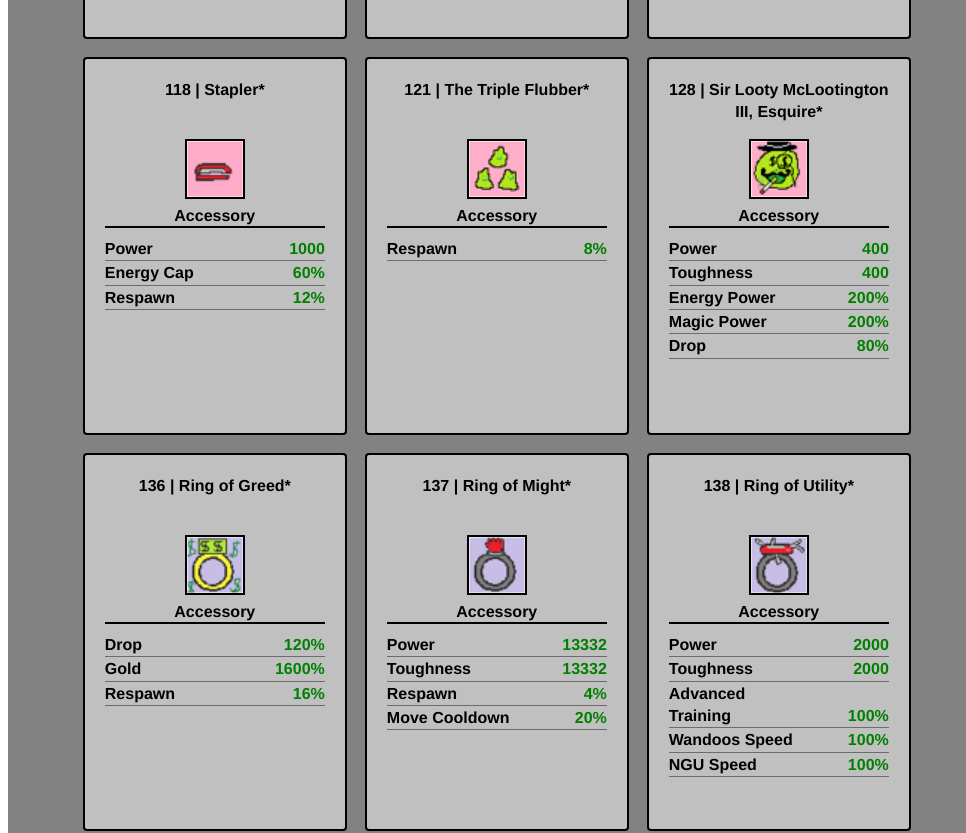
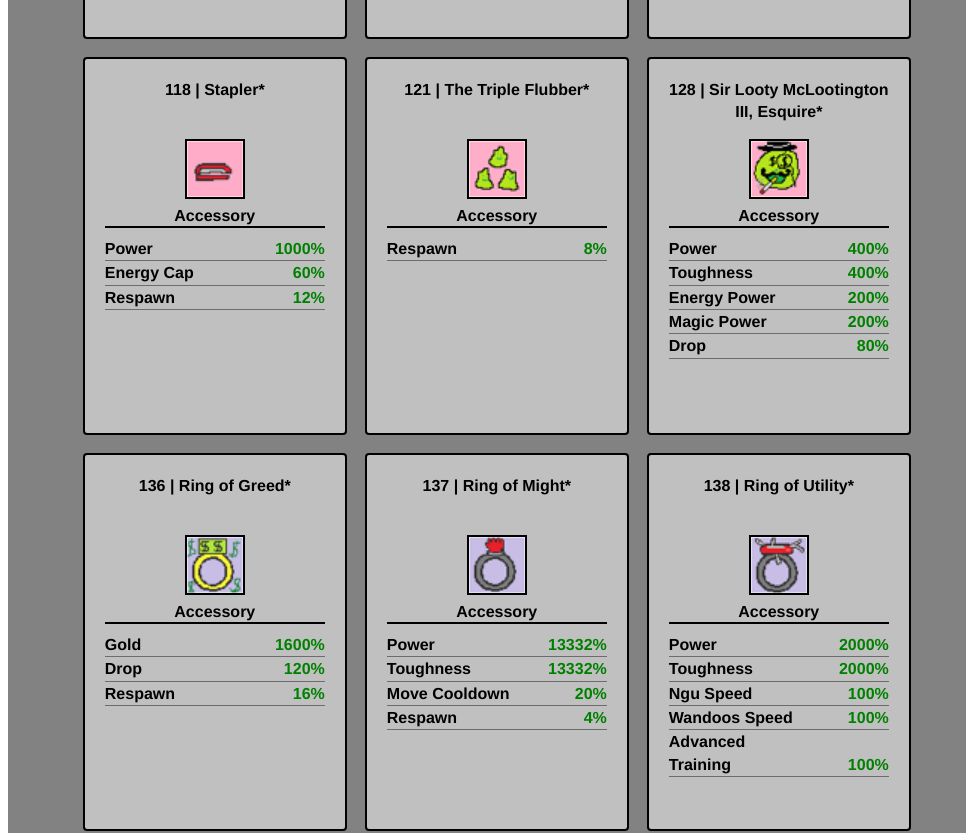
Before and after one commit to Zeekb/ngu-idle-item-filter, a React (Create React App) app: page / in a window 1280 px wide. Shown: the part 1200-2033 px from the top of the page, without its empty margins (0-966 px from the left). Built offline with nearby package versions, Linux system fonts and the light colour scheme.

Commit message:
major change to item container code efficiency, minor fixes

```diff
--- a/src/components/LoadoutFilter/FilterButtons.tsx
+++ b/src/components/LoadoutFilter/FilterButtons.tsx
@@ -29,7 +29,6 @@ const FilterButtons = (props: FilterButtonsProps) => {
 
   const handleClick = (value: number) => {
     setButtons((prevButtons) => {
-      console.log(prevButtons)
       const resetButtons = prevButtons.map((button) =>
         button.isSelected === true ? { ...button, isSelected: false } : button,
       )
--- a/src/components/itemLister/ItemContainer.tsx
+++ b/src/components/itemLister/ItemContainer.tsx
@@ -4,135 +4,45 @@ import { Item } from '../../data/types'
 interface ItemContainerProps {
   item: Item
 }
-// TODO: fix this mess
-//TODO: make each stat div into a button that filters?
+
 const ItemContainer = (props: ItemContainerProps) => {
-  const { item } = props
+  const {
+    item: { metadata, stats },
+  } = props
+
+  const getBoostName = (boost: string) => {
+    const name = boost
+      .split(/(?=[A-Z])/)
+      .toString()
+      .replace(',', ' ')
+    return name.charAt(0).toUpperCase() + name.slice(1)
+  }
+
   return (
-    <div key={item.metadata.name} className="item-container">
+    <div key={metadata.name} className="item-container">
       <div style={{ height: '100%' }}>
         <div className="title-container">
-          <div>
-            {item.metadata.id} | {item.metadata.name}
-          </div>
+          {metadata.id} | {metadata.name}
         </div>
         <div className="icon-container">
           <img
             className="item-icon"
-            src={item.metadata.iconUrl}
-            alt={item.metadata.name}
-          ></img>
-          <div>{item.metadata.slot}</div>
+            src={metadata.iconUrl}
+            alt={metadata.name}
+          />
+          <div>{metadata.slot}</div>
         </div>
         <div className="boosts">
-          {item.stats.power && (
-            <div>
-              <div className="prop">Power </div>
-              <div className="stat">{item.stats.power}</div>
-            </div>
-          )}
-          {item.stats.toughness && (
-            <div>
-              <div className="prop">Toughness</div>
-              <div className="stat">{item.stats.toughness}</div>
-            </div>
-          )}
-          {item.stats.energyCap && (
-            <div>
-              <div className="prop">Energy Cap</div>
-              <div className="stat">{item.stats.energyCap}%</div>
-            </div>
-          )}
-          {item.stats.energyPower && (
-            <div>
-              <div className="prop">Energy Power </div>
-              <div className="stat">{item.stats.energyPower}%</div>
-            </div>
-          )}
-          {item.stats.energyBars && (
-            <div>
-              <div className="prop">Energy Bars </div>
-              <div className="stat">{item.stats.energyBars}%</div>
-            </div>
-          )}
-          {item.stats.magicCap && (
-            <div>
-              <div className="prop">Magic Cap </div>
-              <div className="stat">{item.stats.magicCap}%</div>
-            </div>
-          )}
-          {item.stats.magicPower && (
-            <div>
-              <div className="prop">Magic Power </div>
-              <div className="stat">{item.stats.magicPower}%</div>
-            </div>
-          )}
-          {item.stats.magicBars && (
-            <div>
-              <div className="prop">Magic Bars </div>
-              <div className="stat">{item.stats.magicBars}%</div>
-            </div>
-          )}
-          {item.stats.drop && (
-            <div>
-              <div className="prop">Drop </div>
-              <div className="stat">{item.stats.drop}%</div>
-            </div>
-          )}
-          {item.stats.gold && (
-            <div>
-              <div className="prop">Gold </div>
-              <div className="stat">{item.stats.gold}%</div>
-            </div>
-          )}
-          {item.stats.respawn && (
-            <div>
-              <div className="prop">Respawn </div>
-              <div className="stat">{item.stats.respawn}%</div>
-            </div>
-          )}
-          {item.stats.advancedTraining && (
-            <div>
-              <div className="prop">Advanced Training </div>
-              <div className="stat">{item.stats.advancedTraining}%</div>
-            </div>
-          )}
-          {item.stats.seedGain && (
-            <div>
-              <div className="prop">Seed Gain </div>
-              <div className="stat">{item.stats.seedGain}%</div>
-            </div>
-          )}
-          {item.stats.moveCooldown && (
-            <div>
-              <div className="prop">Move Cooldown </div>
-              <div className="stat">{item.stats.moveCooldown}%</div>
-            </div>
-          )}
-          {item.stats.wandoosSpeed && (
-            <div>
-              <div className="prop">Wandoos Speed </div>
-              <div className="stat">{item.stats.wandoosSpeed}%</div>
-            </div>
-          )}
-          {item.stats.nguSpeed && (
-            <div>
-              <div className="prop">NGU Speed </div>
-              <div className="stat">{item.stats.nguSpeed}%</div>
-            </div>
-          )}
-          {item.stats.augSpeed && (
-            <div>
-              <div className="prop">Aug Speed </div>
-              <div className="stat">{item.stats.augSpeed}%</div>
-            </div>
-          )}
-          {item.stats.beardSpeed && (
-            <div>
-              <div className="prop">Beard Speed </div>
-              <div className="stat">{item.stats.beardSpeed}%</div>
-            </div>
-          )}
+          {Object.entries(stats).map(([statName, statValue]) => {
+            return (
+              statValue && (
+                <React.Fragment key={statName}>
+                  <div className="prop">{getBoostName(statName)}</div>
+                  <div className="stat">{statValue}%</div>
+                </React.Fragment>
+              )
+            )
+          })}
         </div>
       </div>
     </div>
--- a/src/data/itemList.json
+++ b/src/data/itemList.json
@@ -536,7 +536,7 @@
     "stats": {
       "power": 10000,
       "toughness": 230000,
-      "energyPpower": 1800,
+      "energyPower": 1800,
       "energyBars": 3800,
       "magicPower": 1800,
       "magicBars": 1600
```
